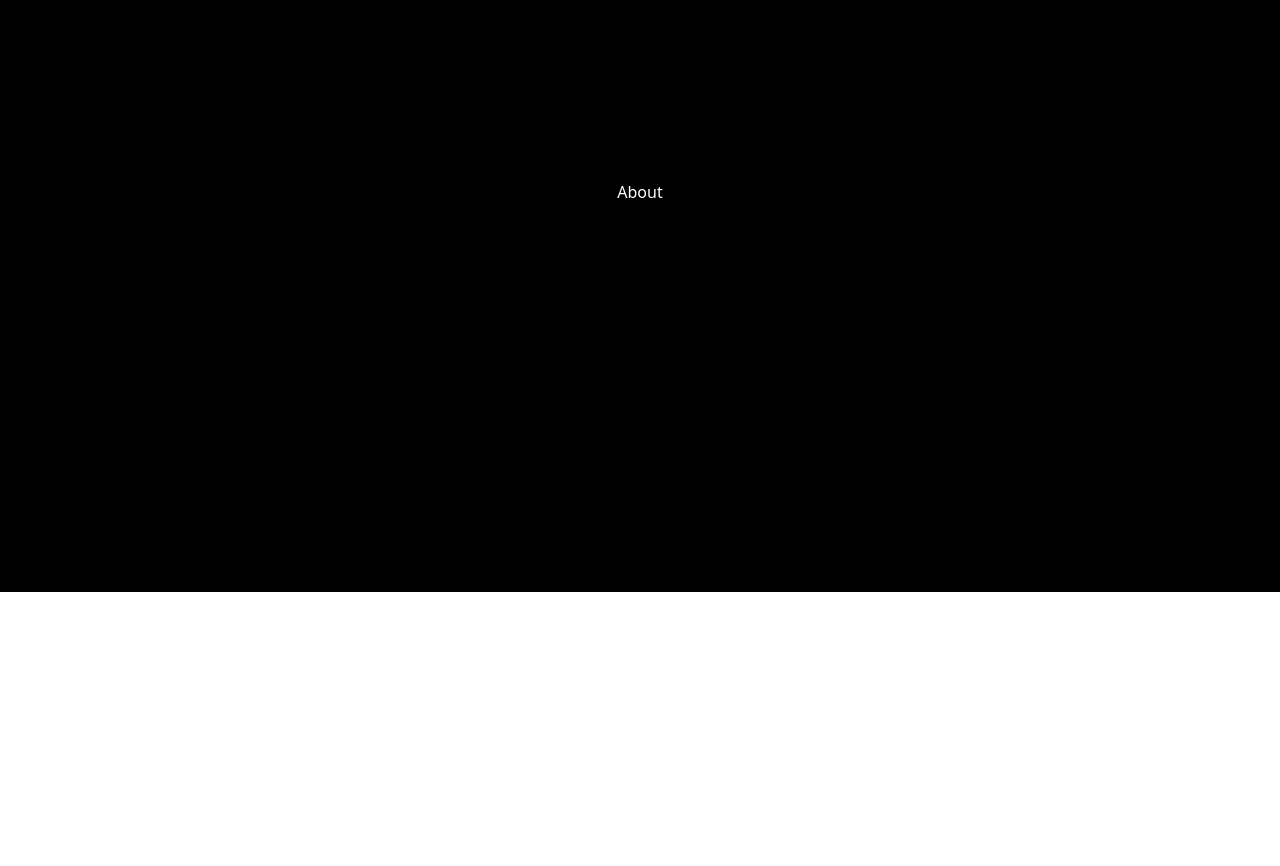
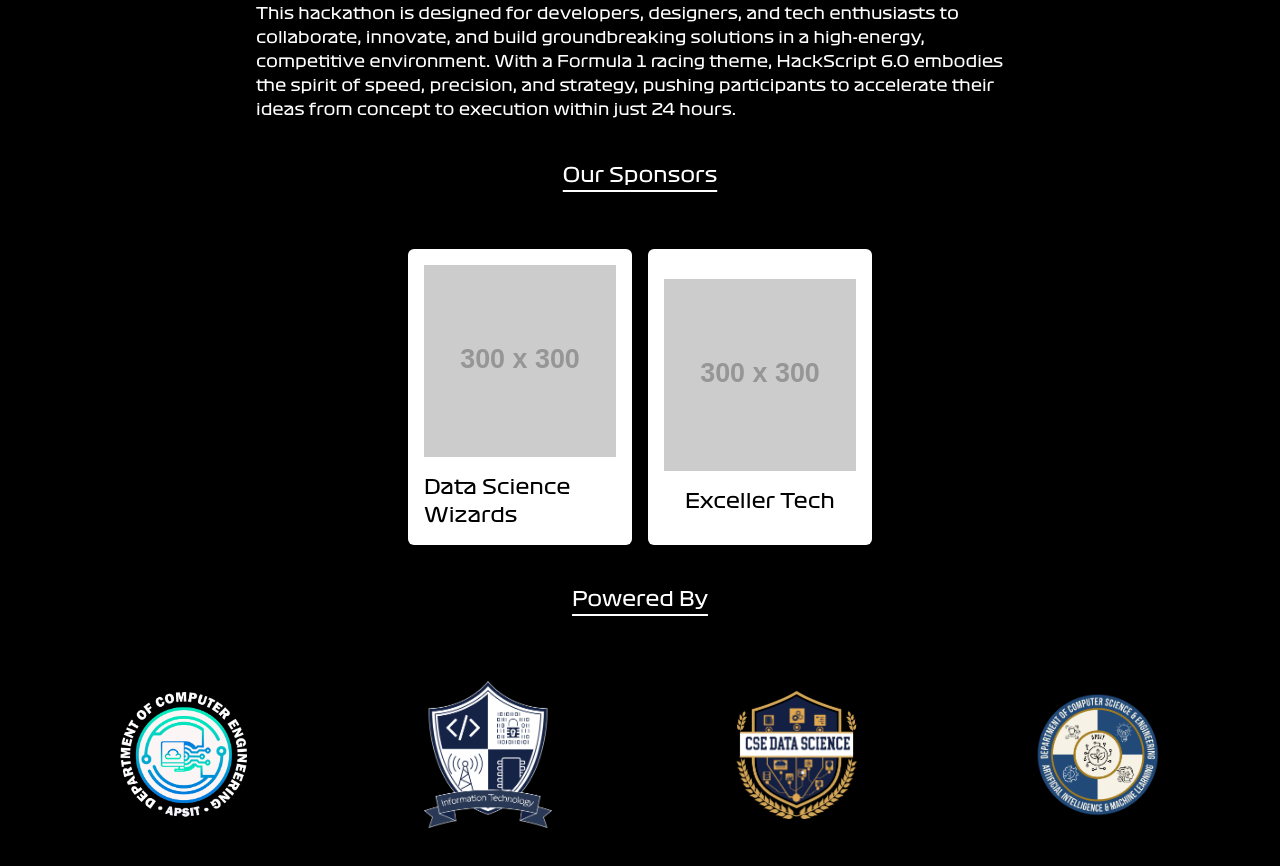
Before and after one commit to DYNAMICMORTAL/hackscript, a React (Vite) app: page / in a window 1280 px wide. Shown: the part 1008-1874 px from the top of the page. Before the commit the page ends 1600 px from the top, so only its background shows below. Built offline with nearby package versions, Linux system fonts and the light colour scheme.

Commit message:
Completed about section with sponsors and organizers

```diff
--- a/src/App.jsx
+++ b/src/App.jsx
@@ -5,7 +5,7 @@ import About from "./components/About";
 
 function App() {
   return (
-    <div className="bg-black text-secondary h-screen w-full">
+    <div className="bg-black text-secondary h-screen w-full font-f1">
       <Sidebar />
       <Hero />
       <About />
--- a/src/components/About.jsx
+++ b/src/components/About.jsx
@@ -1,9 +1,59 @@
 import React from "react";
+import Sponsors from "./Sponsors";
+import { motion } from "framer-motion";
 
 export default function About() {
+  const organizers = [
+    "src/assets/logos/csa_dept_logo.png",
+    "src/assets/logos/itsa_dept_logo.png",
+    "src/assets/logos/ds_dept_logo.png",
+    "src/assets/logos/aiml_dept_logo.png",
+  ];
   return (
-    <div className="min-h-screen flex items-center justify-center bg-background">
-      About
+    <div
+      id="about"
+      className="border-t flex flex-col items-center justify-start bg-background p-4 md:p-4 overflow-y-hidden"
+    >
+      <div className="text-xl underline underline-offset-8 mb-5 p-6">
+        About Hackscript 6.0
+      </div>
+      <div className="max-w-screen-md">
+        <p>
+          HackScript 6.0 is a national-level 24-hour hackathon organized by A.
+          P. Shah Institute of Technology (APSIT). As the 6th edition of this
+          prestigious event, HackScript continues to bring together some of the
+          brightest minds in technology, innovation, and problem-solving.
+        </p>
+        <p className="hidden md:block">
+          This hackathon is designed for developers, designers, and tech
+          enthusiasts to collaborate, innovate, and build groundbreaking
+          solutions in a high-energy, competitive environment. With a Formula 1
+          racing theme, HackScript 6.0 embodies the spirit of speed, precision,
+          and strategy, pushing participants to accelerate their ideas from
+          concept to execution within just 24 hours.
+        </p>
+      </div>
+      <Sponsors />
+
+      <div className="text-xl underline underline-offset-8 mb-5 p-6">
+        Powered By
+      </div>
+      <div className="grid grid-cols-2 md:grid-cols-4 gap-5 p-6 w-full">
+        {organizers.map((o, idx) => (
+          <motion.div
+            className="flex items-center justify-center "
+            key={idx}
+            initial={{ y: "60%", opacity: 0 }}
+            whileInView={{ y: 0, opacity: 1 }}
+            transition={{ ease: "easeInOut", duration: 1, delay: idx * 0.2 }}
+          >
+            <img
+              src={o}
+              className="md:w-32 w-20 hover:scale-105 cursor-pointer transition-all"
+            />
+          </motion.div>
+        ))}
+      </div>
     </div>
   );
 }
--- /dev/null
+++ b/src/components/Sponsors.jsx
@@ -0,0 +1,37 @@
+import React from "react";
+import { motion } from "framer-motion";
+
+function SponsorCard({ sponsor }) {
+  const { name, image } = sponsor;
+  return (
+    <motion.div
+      className="flex flex-col items-center justify-center bg-white text-background p-4 rounded-md cursor-pointer w-56"
+      initial={{ opacity: 0, x: "-60%", scale: 1 }}
+      whileInView={{ opacity: 1, x: 0 }}
+      transition={{ ease: "easeIn", duration: 0.5 }}
+      exit={{ scale: 0 }}
+    >
+      <img src={image} />
+      <div className="pt-4 text-lg md:text-xl">{name}</div>
+    </motion.div>
+  );
+}
+
+export default function Sponsors() {
+  const sponsors = [
+    { name: "Data Science Wizards", image: "https://placehold.co/300" },
+    { name: "Exceller Tech", image: "https://placehold.co/300" },
+  ];
+  return (
+    <>
+      <div className="text-xl underline underline-offset-8 mb-5 p-6 pt-10">
+        Our Sponsors
+      </div>
+      <div className="grid grid-cols-1 p-2 md:p-4 md:grid-cols-2 gap-2 md:gap-4">
+        {sponsors.map((sponsor, index) => (
+          <SponsorCard sponsor={sponsor} key={index} />
+        ))}
+      </div>
+    </>
+  );
+}
--- a/src/index.css
+++ b/src/index.css
@@ -1,6 +1,10 @@
 @tailwind base;
 @tailwind components;
 @tailwind utilities;
+
+html {
+  scroll-behavior: smooth;
+}
 
 @font-face {
   font-family: "f1";
```
Also changed, not shown: src/assets/background.gif (deleted).
